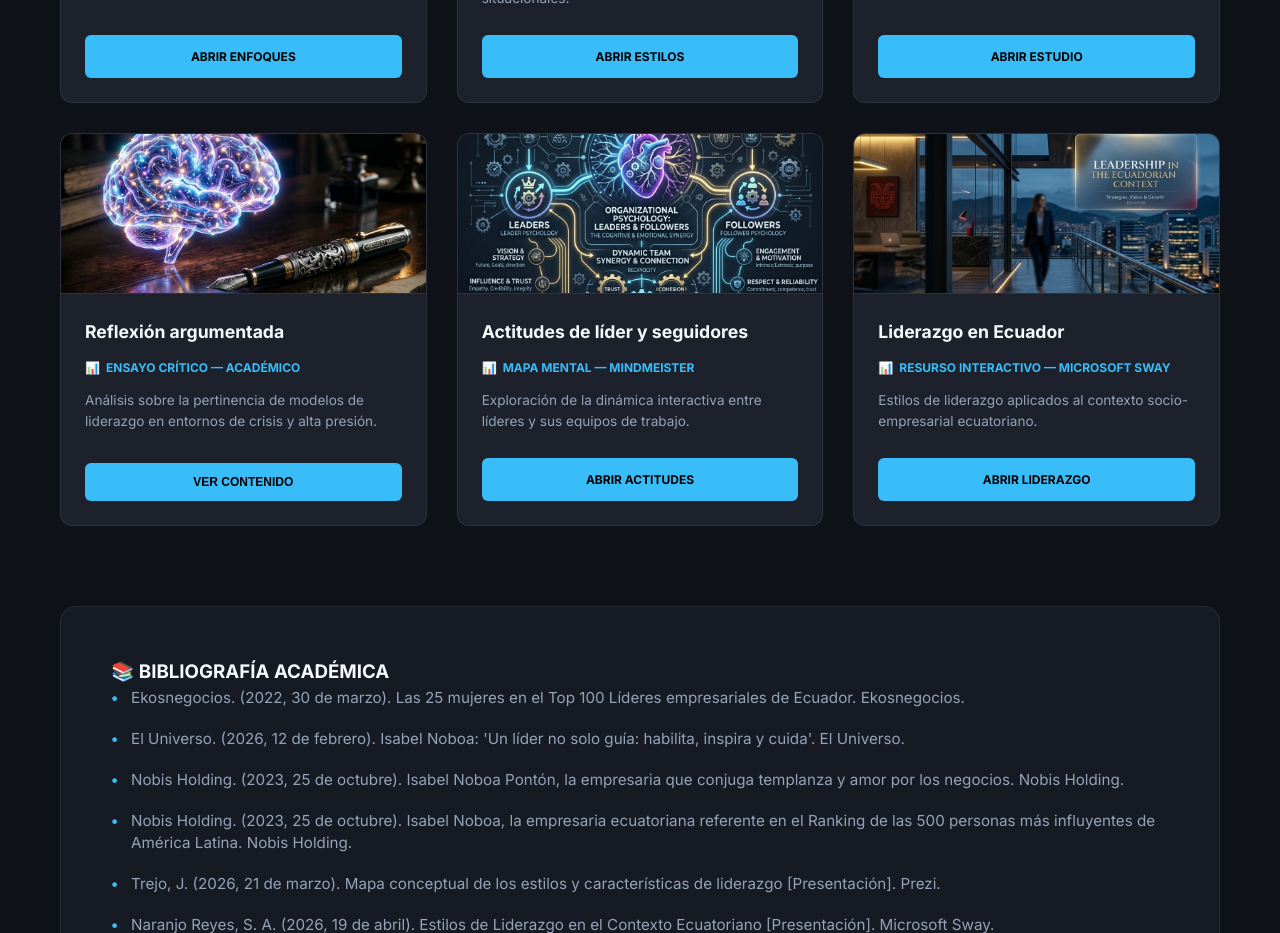
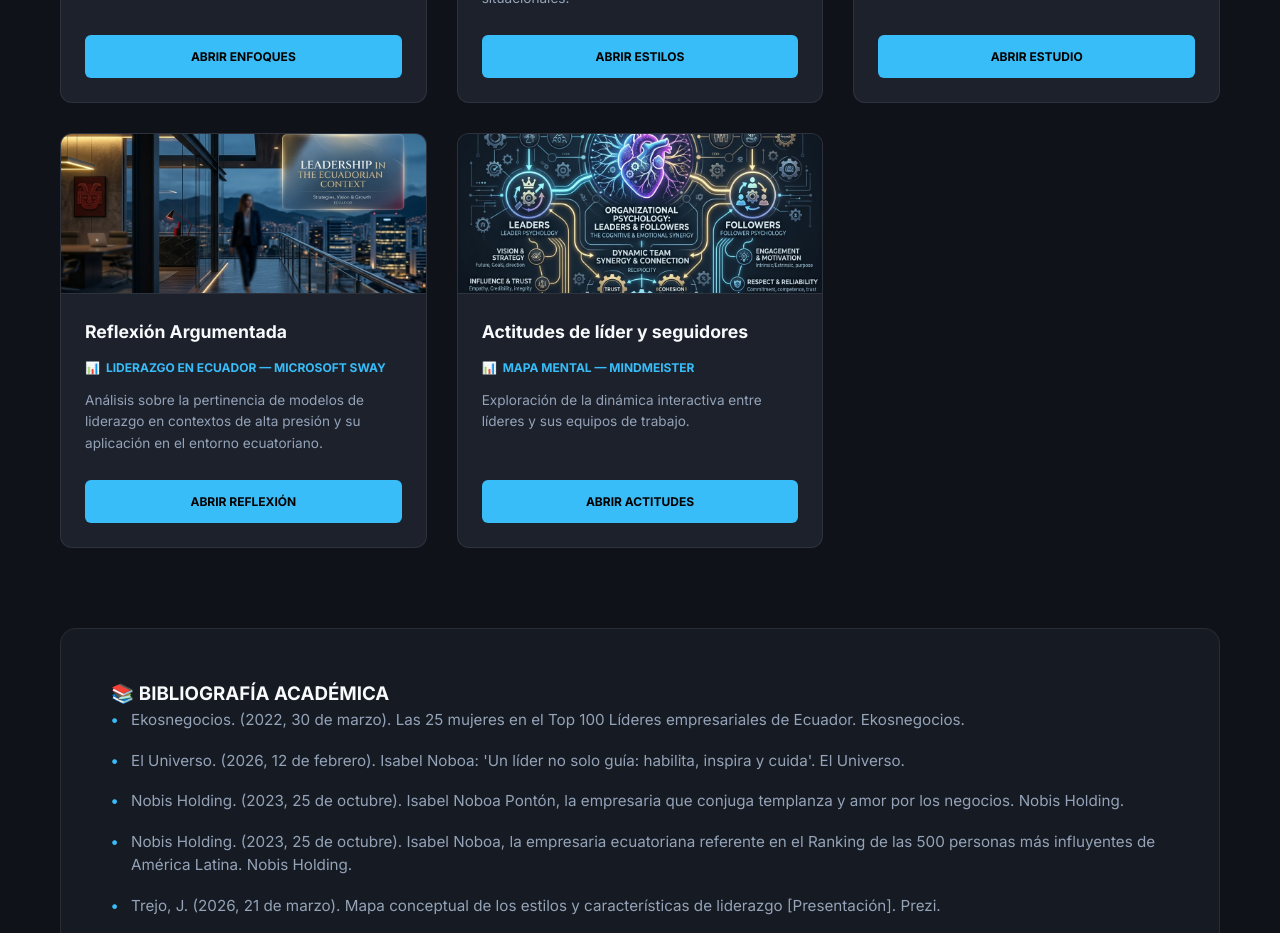
Before and after one commit to santiagonaranjofinanzas-droid/Liderazgo_Portafolio, a React app: page / in a window 1280 px wide. Shown: the part 900-1833 px from the top of the page. Built offline with nearby package versions, Linux system fonts and the light colour scheme; the HTML template or start-up script is replaced by a standard one.

Commit message:
Merge Reflexión Argumentada and Liderazgo en Ecuador cards

```diff
--- a/src/App.jsx
+++ b/src/App.jsx
@@ -64,22 +64,6 @@ const Modal = ({ isOpen, onClose, title, content }) => {
 function App() {
   const [selectedContent, setSelectedContent] = useState(null);
 
-  const reflectionDraft = `**REFLEXIÓN ARGUMENTADA: Pertinencia de los Modelos de Liderazgo en Contextos de Alta Presión**
-
-**Introducción**
-En contextos de alta presión, caracterizados por la incertidumbre y la crisis, el liderazgo se convierte en el pilar fundamental para guiar a los grupos hacia metas compartidas.
-
-**1. Enfoque de Rasgos**
-La resiliencia y la integridad son primordiales. Un líder debe poseer empatía para mantener la armonía emocional del equipo en crisis.
-
-**2. Enfoque de Comportamiento**
-La toma de decisiones ágil y la comunicación efectiva son determinantes. Evaluar riesgos y orientar con claridad es vital.
-
-**3. Enfoque de Contingencia**
-No hay un estilo único. En crisis extremas, el liderazgo autocrático/directivo asegura rapidez, mientras que el liderazgo situacional permite adaptarse a la incertidumbre.
-
-**Conclusión**
-El liderazgo pertinente combina la resiliencia innata con una toma de decisiones informada y una profunda capacidad de adaptación al entorno cambiante.`;
 
   const groupMembers = [
     "José Ignacio Chico Coronel",
@@ -152,13 +136,12 @@ El liderazgo pertinente combina la resiliencia innata con una toma de decisiones
               delay="delay-3"
             />
             <ProjectCard
-              title="Reflexión argumentada"
-              img={reflexionImg}
-              point="Ensayo Crítico"
-              tech="Académico"
-              description="Análisis sobre la pertinencia de modelos de liderazgo en entornos de crisis y alta presión."
-              link="#"
-              onClick={() => setSelectedContent({ title: "Ensayo: Reflexión Argumentada", content: reflectionDraft })}
+              title="Reflexión Argumentada"
+              img={ecuadorImg}
+              point="Liderazgo en Ecuador"
+              tech="Microsoft Sway"
+              description="Análisis sobre la pertinencia de modelos de liderazgo en contextos de alta presión y su aplicación en el entorno ecuatoriano."
+              link="https://sway.cloud.microsoft/zKKRrraGpPdPUFTT?ref=Link"
               delay="delay-4"
             />
             <ProjectCard
@@ -169,15 +152,6 @@ El liderazgo pertinente combina la resiliencia innata con una toma de decisiones
               description="Exploración de la dinámica interactiva entre líderes y sus equipos de trabajo."
               link="https://mm.tt/map/3984713463?t=LJl06llNe5"
               delay="delay-5"
-            />
-            <ProjectCard
-              title="Liderazgo en Ecuador"
-              img={ecuadorImg}
-              point="Resurso Interactivo"
-              tech="Microsoft Sway"
-              description="Estilos de liderazgo aplicados al contexto socio-empresarial ecuatoriano."
-              link="https://sway.cloud.microsoft/zKKRrraGpPdPUFTT?ref=Link"
-              delay="delay-6"
             />
           </div>
         </section>
```
